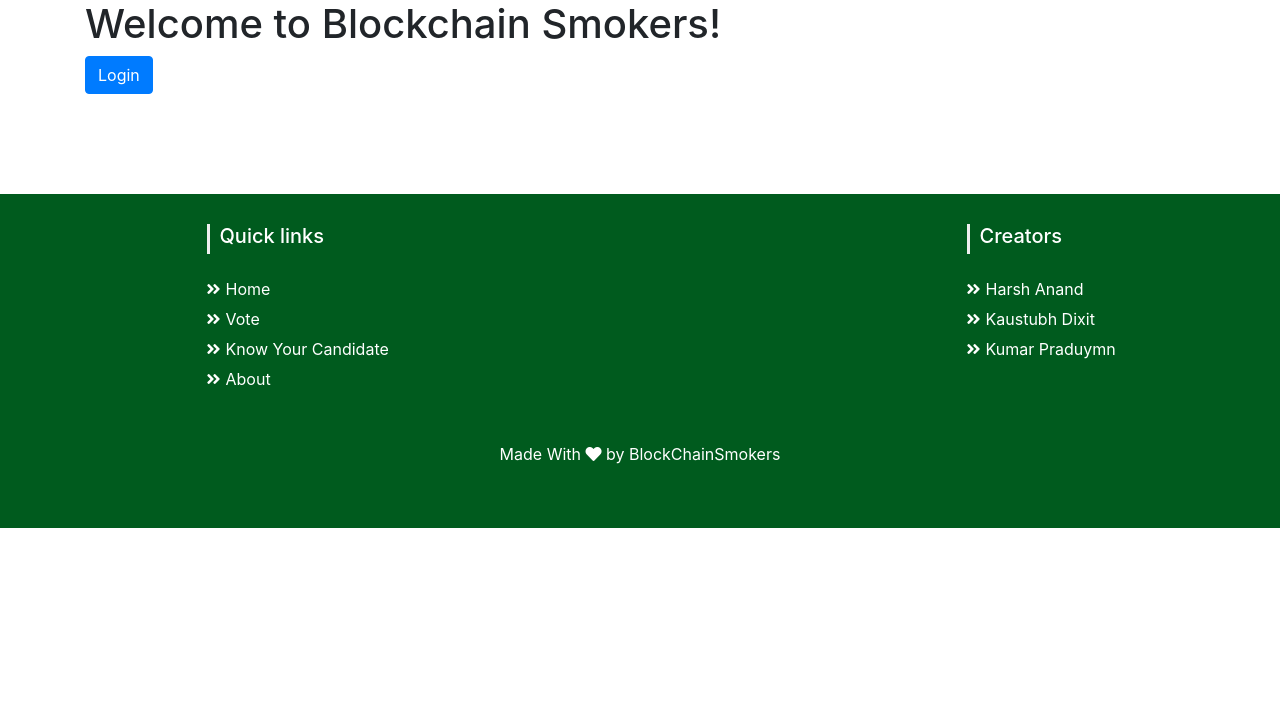
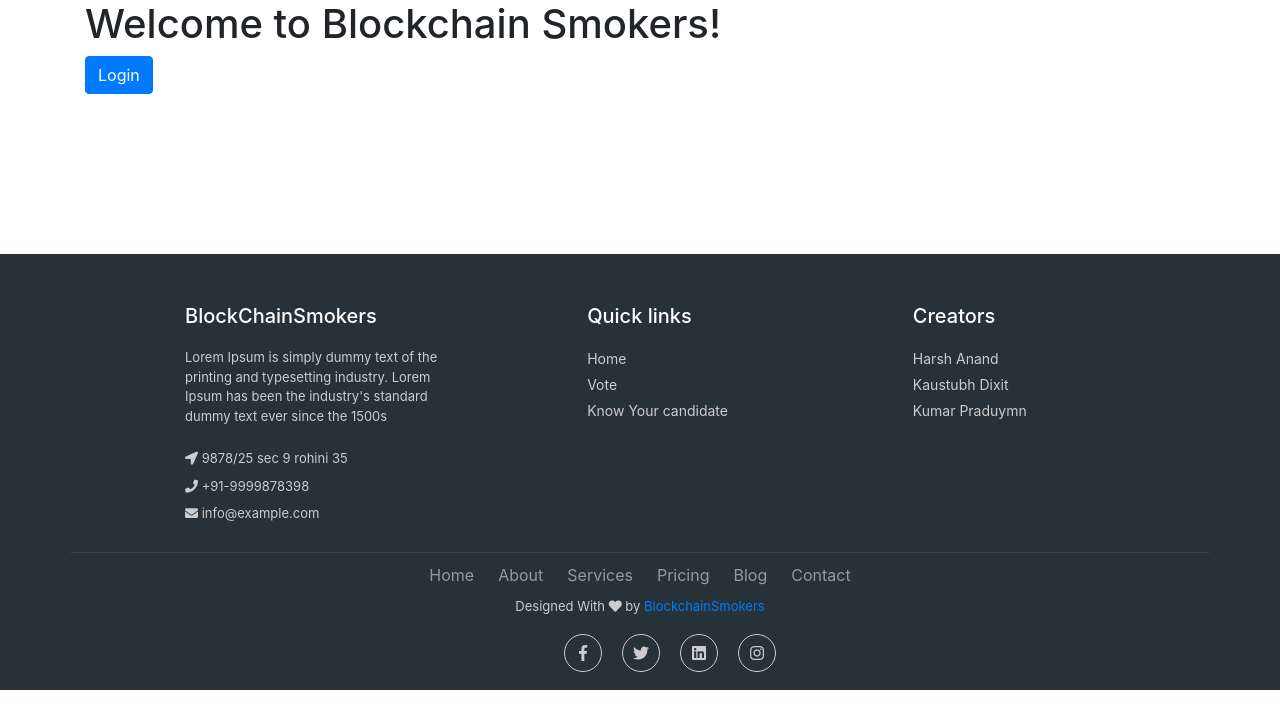
Before and after one commit to 0xhrsh/BlockChainSmokers, a Django app: page / in a window 1280 px wide. Shown: the part 72-800 px from the top of the page. Run offline with Django 3.2, Linux system fonts and the light colour scheme; some libraries are stand-ins or nearby versions.

Commit message:
Footer fixed

```diff
--- a/static/codefundo/css/master.css
+++ b/static/codefundo/css/master.css
@@ -85,80 +85,40 @@
   font-size: 12px;
   color: #777;
 }
+/*footer*/
+.col_white_amrc { color:#FFF;}
+footer { width:100%; background-color:#263238;margin-top: 160px; min-height: 180px; padding:10px 0px 25px 0px ;}
+.pt2 { padding-top:40px ; margin-bottom:20px ;}
+footer p { font-size:13px; color:#CCC; padding-bottom:0px; margin-bottom:8px;}
+footer div {padding-left: 100px;}
+.mb10 { padding-bottom:15px ;}
+.footer_ul_amrc { margin:0px ; list-style-type:none ; font-size:14px; padding:0px 0px 10px 0px ; }
+.footer_ul_amrc li {padding:0px 0px 5px 0px;}
+.footer_ul_amrc li a{ color:#CCC;}
+.footer_ul_amrc li a:hover{ color:#fff; text-decoration:none;}
+.fleft { float:left;}
+.padding-left { padding-left:10px; }
+.padding-right { padding-right: 10px }
 
-/* Footer */
-@import url('https://maxcdn.bootstrapcdn.com/font-awesome/4.7.0/css/font-awesome.min.css');
-section {
-    padding: 30px 0;
+.footer_ul2_amrc {margin:0px; list-style-type:none; padding:0px;}
+.footer_ul2_amrc li p { display:table; }
+.footer_ul2_amrc li a:hover { text-decoration:none;}
+.footer_ul2_amrc li i { margin-top:5px;}
+
+.bottom_border { border-bottom:1px solid #323f45; padding-bottom:20px;}
+.foote_bottom_ul_amrc {
+  list-style-type:none;
+  padding:0px;
+  display:table;
+  margin-top: 10px;
+  margin-right: auto;
+  margin-bottom: 10px;
+  margin-left: auto;
 }
+.foote_bottom_ul_amrc li { display:inline;}
+.foote_bottom_ul_amrc li a { color:#999; margin:0 12px;}
 
-section .section-title {
-    text-align: center;
-    color: #006c9b;
-    margin-bottom: 50px;
-    text-transform: uppercase;
-}
-#footer {
-    background: #005b1e !important;
-    margin-top: 100px
-}
-#footer h5{
-  padding-left: 10px;
-    border-left: 3px solid #eeeeee;
-    padding-bottom: 6px;
-    margin-bottom: 20px;
-    color:#ffffff;
-}
-#footer a {
-    color: #ffffff;
-    text-decoration: none !important;
-    background-color: transparent;
-    -webkit-text-decoration-skip: objects;
-}
-#footer ul.social li{
-  padding: 3px 1px;
-}
-#footer ul.social li a i {
-    margin-right: 5px;
-  font-size:25px;
-  -webkit-transition: .5s all ease;
-  -moz-transition: .5s all ease;
-  transition: .5s all ease;
-}
-#footer ul.social li:hover a i {
-  font-size:30px;
-  margin-top:-10px;
-}
-#footer ul.social li a,
-#footer ul.quick-links li a{
-  color:#ffffff;
-}
-#footer ul.social li a:hover{
-  color:#eeeeee;
-}
-#footer ul.quick-links li{
-  padding: 3px 0;
-  -webkit-transition: .5s all ease;
-  -moz-transition: .5s all ease;
-  transition: .5s all ease;
-}
-#footer ul.quick-links li:hover{
-  padding: 3px 0;
-  margin-left:5px;
-  font-weight:700;
-}
-#footer ul.quick-links li a i{
-  margin-right: 5px;
-}
-#footer ul.quick-links li:hover a i {
-    font-weight: 700;
-}
-
-@media (max-width:767px){
-  #footer h5 {
-    padding-left: 0;
-    border-left: transparent;
-    padding-bottom: 0px;
-    margin-bottom: 0px;
-}
-}
+.social_footer_ul { display:table; margin:15px auto 0 auto; list-style-type:none;  }
+.social_footer_ul li { padding-left:20px; padding-top:10px; float:left; }
+.social_footer_ul li a { color:#CCC; border:1px solid #CCC; padding:8px;border-radius:50%;}
+.social_footer_ul li i {  width:20px; height:20px; text-align:center;}
--- a/templates/base.html
+++ b/templates/base.html
@@ -4,7 +4,11 @@
 <head>
     <meta charset="UTF-8">
     <meta name="viewport" content="width=device-width, initial-scale=1, shrink-to-fit=no">
-    <link rel="stylesheet" href="https://maxcdn.bootstrapcdn.com/bootstrap/4.0.0/css/bootstrap.min.css" integrity="sha384-Gn5384xqQ1aoWXA+058RXPxPg6fy4IWvTNh0E263XmFcJlSAwiGgFAW/dAiS6JXm" crossorigin="anonymous">
+
+    <link href="https://maxcdn.bootstrapcdn.com/bootstrap/4.1.1/css/bootstrap.min.css" rel="stylesheet" id="bootstrap-css">
+  <script src="//maxcdn.bootstrapcdn.com/bootstrap/4.1.1/js/bootstrap.min.js"></script>
+  <script src="//cdnjs.cloudflare.com/ajax/libs/jquery/3.2.1/jquery.min.js"></script>
+  <link rel="stylesheet" href="https://use.fontawesome.com/releases/v5.2.0/css/all.css" integrity="sha384-hWVjflwFxL6sNzntih27bfxkr27PmbbK/iSvJ+a4+0owXq79v+lsFkW54bOGbiDQ" crossorigin="anonymous">
     <link rel="stylesheet" href="https://stackpath.bootstrapcdn.com/bootstrap/4.3.1/css/bootstrap.min.css"
           integrity="sha384-ggOyR0iXCbMQv3Xipma34MD+dH/1fQ784/j6cY/iJTQUOhcWr7x9JvoRxT2MZw1T" crossorigin="anonymous">
 
--- a/templates/footer.html
+++ b/templates/footer.html
@@ -1,4 +1,4 @@
-<section id="footer">
+<!--<section id="footer">
     <div class="container">
       <div class="row text-center text-xs-center text-sm-right text-md-left">
         &nbsp&nbsp&nbsp&nbsp&nbsp&nbsp&nbsp&nbsp&nbsp&nbsp&nbsp&nbsp&nbsp&nbsp&nbsp&nbsp&nbsp&nbsp&nbsp&nbsp&nbsp&nbsp&nbsp&nbsp&nbsp&nbsp&nbsp
@@ -30,3 +30,74 @@
       </div>
     </div>
   </section>
+
+-->
+<footer class="footer">
+<div class="container bottom_border">
+<div class="row">
+<div class=" col-sm-4 col-md col-sm-4  col-12 col padding-right">
+<h5 class="headin5_amrc col_white_amrc pt2">BlockChainSmokers</h5>
+<!--headin5_amrc-->
+<p class="mb10">Lorem Ipsum is simply dummy text of the printing and typesetting industry. Lorem Ipsum has been the industry's standard dummy text ever since the 1500s</p>
+<p><i class="fa fa-location-arrow"></i> 9878/25 sec 9 rohini 35 </p>
+<p><i class="fa fa-phone"></i>  +91-9999878398  </p>
+<p><i class="fa fa fa-envelope"></i> info@example.com  </p>
+
+
+</div>
+&nbsp&nbsp&nbsp&nbsp&nbsp&nbsp&nbsp&nbsp&nbsp&nbsp&nbsp&nbsp&nbsp&nbsp&nbsp&nbsp&nbsp&nbsp&nbsp&nbsp
+
+<div class=" col-sm-4 col-md  col-6 col padding-left">
+<h5 class="headin5_amrc col_white_amrc pt2">Quick links</h5>
+<!--headin5_amrc-->
+<ul class="footer_ul_amrc">
+<li><a href="{% url 'profile' %}">Home</a></li>
+<li><a href="{% url 'vote' %}">Vote</a></li>
+<li><a href="{% url 'helper' %}">Know Your candidate</a></li>
+</ul>
+<!--footer_ul_amrc ends here-->
+</div>
+&nbsp&nbsp&nbsp
+
+
+<div class=" col-sm-4 col-md  col-6 col">
+<h5 class="headin5_amrc col_white_amrc pt2">Creators</h5>
+<!--headin5_amrc-->
+<ul class="footer_ul_amrc">
+<li><a href="http://webenlance.com">Harsh Anand</a></li>
+<li><a href="http://webenlance.com">Kaustubh Dixit</a></li>
+<li><a href="http://webenlance.com">Kumar Praduymn</a></li>
+</ul>
+<!--footer_ul_amrc ends here-->
+</div>
+
+
+</div>
+</div>
+<div class="container">
+<ul class="foote_bottom_ul_amrc">
+<li><a href="http://webenlance.com">Home</a></li>
+<li><a href="http://webenlance.com">About</a></li>
+<li><a href="http://webenlance.com">Services</a></li>
+<li><a href="http://webenlance.com">Pricing</a></li>
+<li><a href="http://webenlance.com">Blog</a></li>
+<li><a href="http://webenlance.com">Contact</a></li>
+</ul>
+<!--foote_bottom_ul_amrc ends here-->
+<p class="text-center">Designed With <i class="fas fa-heart"></i>  by <a href="#">BlockchainSmokers</a></p>
+
+<ul class="social_footer_ul">
+<li><a href="http://webenlance.com"><i class="fab fa-facebook-f"></i></a></li>
+<li><a href="http://webenlance.com"><i class="fab fa-twitter"></i></a></li>
+<li><a href="http://webenlance.com"><i class="fab fa-linkedin"></i></a></li>
+<li><a href="http://webenlance.com"><i class="fab fa-instagram"></i></a></li>
+</ul>
+<!--social_footer_ul ends here-->
+</div>
+
+</footer>
+
+
+<script src="https://code.jquery.com/jquery-3.3.1.slim.min.js" integrity="sha384-q8i/X+965DzO0rT7abK41JStQIAqVgRVzpbzo5smXKp4YfRvH+8abtTE1Pi6jizo" crossorigin="anonymous"></script>
+<script src="https://cdnjs.cloudflare.com/ajax/libs/popper.js/1.14.3/umd/popper.min.js" integrity="sha384-ZMP7rVo3mIykV+2+9J3UJ46jBk0WLaUAdn689aCwoqbBJiSnjAK/l8WvCWPIPm49" crossorigin="anonymous"></script>
+<script src="https://stackpath.bootstrapcdn.com/bootstrap/4.1.3/js/bootstrap.min.js" integrity="sha384-ChfqqxuZUCnJSK3+MXmPNIyE6ZbWh2IMqE241rYiqJxyMiZ6OW/JmZQ5stwEULTy" crossorigin="anonymous"></script>
```
